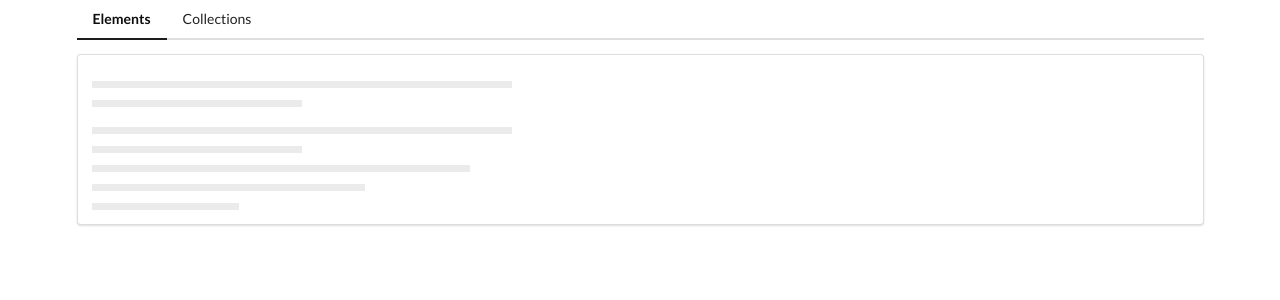
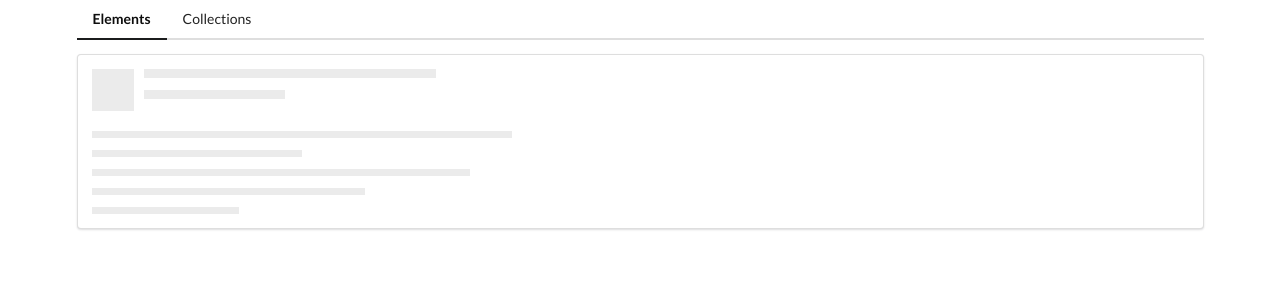
Before and after one commit to GioAtondo/comps, an Angular app: page /elements in a window 1280 px wide. Shown: the top 300 px of the page. Built offline with nearby package versions, Linux system fonts and the light colour scheme.

Commit message:
image header fix

```diff
--- a/src/app/elements/placeholder/placeholder.component.html
+++ b/src/app/elements/placeholder/placeholder.component.html
@@ -1,5 +1,5 @@
 <div class="ui placeholder">
-    <div class="image-header">
+    <div class="image header">
         <div class="line"></div>
         <div class="line"></div>
     </div>
```
